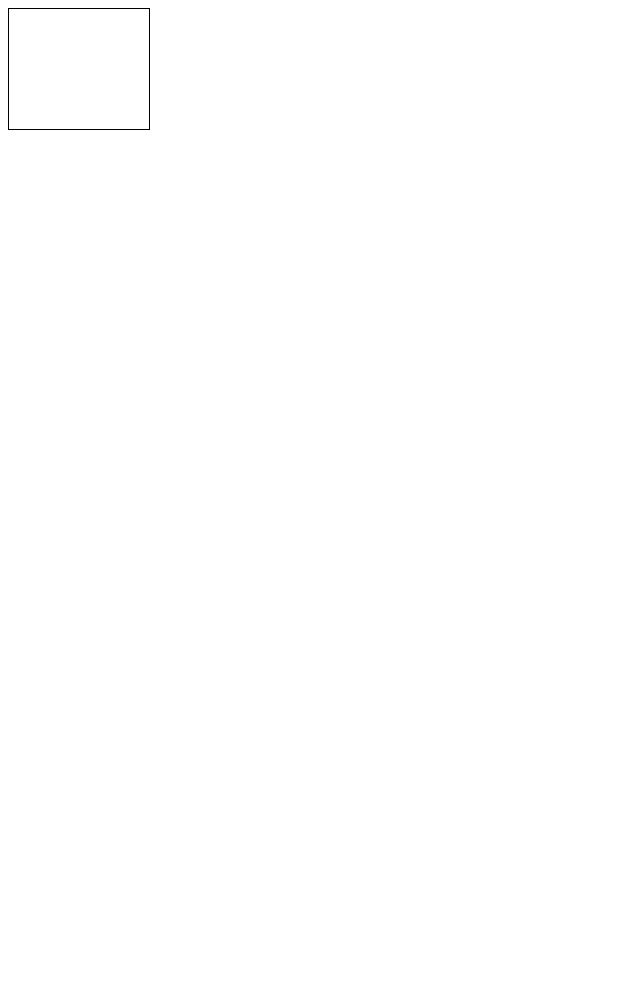
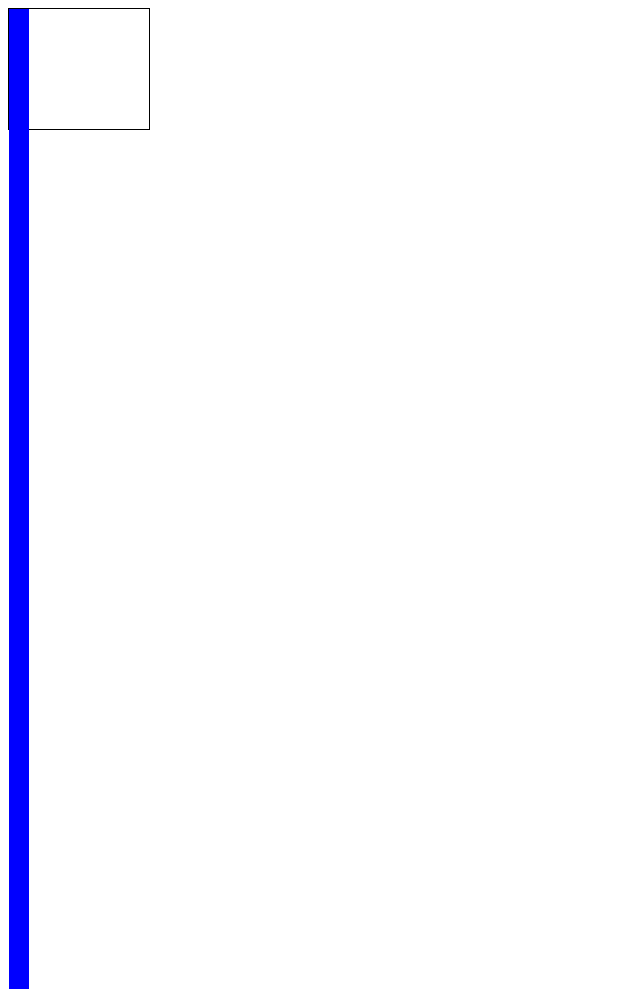
Before and after one commit to draczihper/vanillaJS_apps, a plain HTML site: page connect-four/index.html in a window 1280 px wide. Shown: the whole page, without its empty margins (0-640 px from the left). Before the commit the page ends 800 px from the top, so only its background shows below. Drawn offline with Linux system fonts and the light colour scheme.

Commit message:
Style child divs

```diff
--- a/connect-four/styles.css
+++ b/connect-four/styles.css
@@ -3,3 +3,9 @@
     height: 120px;
     width: 140px;
 }
+
+.grid div {
+    height: 20px;
+    width: 20px;
+    background-color: blue;
+}
```
